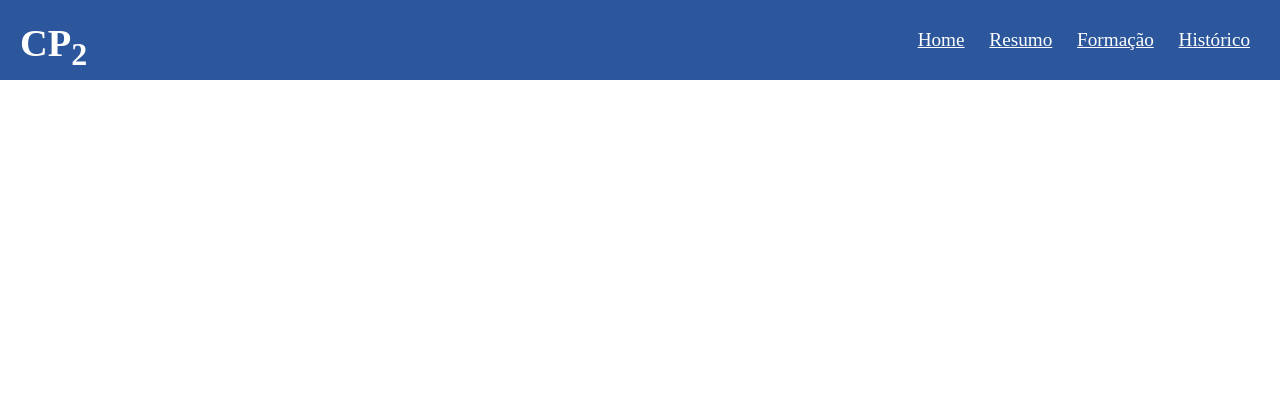
After one commit to gshockke/Projeto_pratico_EP.1, a Flask app: page / in a window 1280 px wide. The commit adds this page. Shown: the top 420 px of the page. Run offline with Flask 2, Linux system fonts and the light colour scheme.

Commit message:
refeito cabeçalho e criado base template

```diff
--- a/src/app.py
+++ b/src/app.py
@@ -7,9 +7,9 @@ app = Flask(__name__)
 def home():
     return render_template("base.html")
 
-# @app.route("/home")
-# def home():
-#     return render_template("home.html")
+@app.route("/home")
+def home():
+    return render_template("home.html")
 
 @app.route('/resumo')
 def resumo():
--- a/src/static/sstyle.css
+++ b/src/static/sstyle.css
@@ -1,5 +1,56 @@
-body{
-    border: 2px solid red;
+body {
+    margin: 0;
+    /* border: 2px solid red; */
     box-sizing: border-box;
     height: 5000px;
 }
+
+header {
+    /* border: 1px solid green; */
+    box-sizing: border-box;
+    background-color: #2C579C;
+    display: flex;
+    flex-direction: row;
+    justify-content: space-between;
+    padding: 0 20px;
+    align-items: center;
+}
+
+a {
+    list-style: none;
+    color: white;
+    padding: 10px;
+    text-align: right;
+}
+
+a:hover {
+    cursor: pointer;
+    opacity: 0.8;
+    background-color: hsl(194, 85%, 52%);
+}
+
+ul {
+    list-style: none;
+    padding: 0;
+    text-align: right;
+}
+
+#h1color {
+    color: white;
+    display: flex;
+}
+
+#logo {
+    /* border: 1px solid yellow; */
+    box-sizing: border-box;
+    width: 80px;
+    height: 80px;
+    text-align: center;
+}
+
+#menu {
+    /* border: 1px solid red; */
+    box-sizing: border-box;
+    width: 400px;
+    font-size: 1.2em;
+}
--- /dev/null
+++ b/src/templates/base.html
@@ -0,0 +1,46 @@
+<!DOCTYPE html>
+<html lang="pt_br">
+
+<head>
+    <!-- {% block head%} -->
+    <meta charset="UTF-8">
+    <meta http-equiv="X-UA-Compatible" content="IE=edge">
+    <meta name="viewport" content="width=device-width, initial-scale=1.0">
+    <title>base template</title>
+
+    <link rel="stylesheet" href="../static/sstyle.css">
+    <!-- {% endblock %}  -->
+</head>
+
+<body>
+    <main>
+        <!-- {% block nav %} -->
+        <header>
+            <div id="logo">
+                <h1 id="h1color"><big>CP<sub>2</sub></big></h1>
+            </div>
+            <div id="menu">
+                <ul>
+                    <a href="/home">Home</a>
+                    <a href="/resumo">Resumo</a>
+                    <a href="/formacao">Formação</a>
+                    <a href="/historico">Histórico</a>
+                </ul>
+            </div>
+
+        </header>
+        <!-- {% endblock %} -->
+
+        <section>
+
+        </section>
+
+        <!-- {% block flooter %} -->
+
+
+
+        <!-- {% endblock %} -->
+    </main>
+</body>
+
+</html>
--- a/src/templates/historico.html
+++ b/src/templates/historico.html
@@ -21,7 +21,7 @@
                     <a href="/resumo">Resumo</a>|
                     <a href="/formacao">Formação</a>|
                     <a href="/historico">Histórico</a>
-                </nav>
+            </nav>
         </header>
         <section class="section" >
             <h2>HISTÓRICO E EXPERIÊNCIAS PROFISSIONAIS:</h2>
```
Also changed, not shown: src/static/img/button.png (added).
